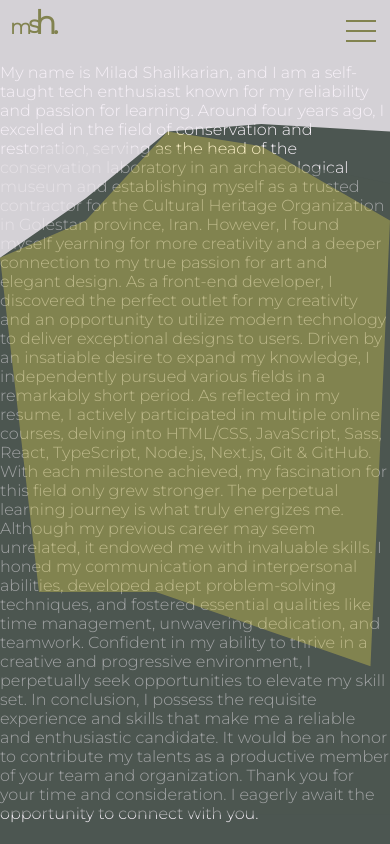
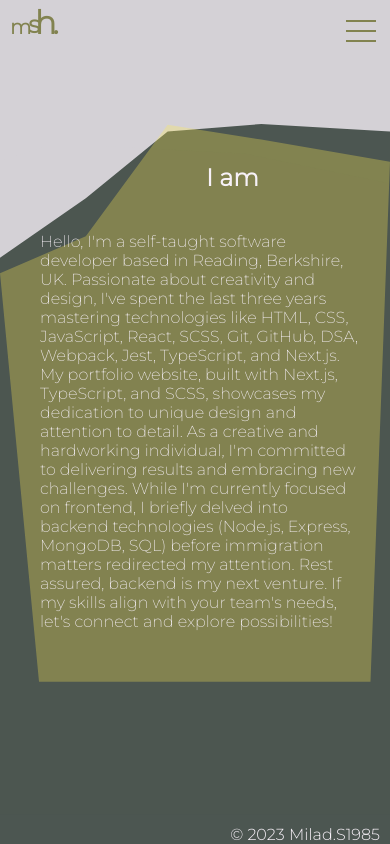
Before and after one commit to Milad64sh/portfolio-website, a Next.js app: page /about in a window 390 px wide. Built offline with nearby package versions, Linux system fonts and the light colour scheme.

Commit message:
final commit

```diff
--- a/package.json
+++ b/package.json
@@ -5,7 +5,8 @@
   "main": "index.js",
   "scripts": {
     "test": "echo \"Error: no test specified\" && exit 1",
-    "dev": "next dev"
+    "dev": "next dev",
+    "build": "next build"
   },
   "author": "",
   "license": "ISC",
--- a/pages/AboutContent.tsx
+++ b/pages/AboutContent.tsx
@@ -10,35 +10,23 @@ const AboutContent = () => {
         <div className={styles.HBGDarkGrey}></div>
         <div className={styles.HBGYellow}></div>
       </div>
-      <p className={styles.aboutP}>
-        My name is Milad Shalikarian, and I am a self-taught tech enthusiast
-        known for my reliability and passion for learning. Around four years
-        ago, I excelled in the field of conservation and restoration, serving as
-        the head of the conservation laboratory in an archaeological museum and
-        establishing myself as a trusted contractor for the Cultural Heritage
-        Organization in Golestan province, Iran. However, I found myself
-        yearning for more creativity and a deeper connection to my true passion
-        for art and elegant design. As a front-end developer, I discovered the
-        perfect outlet for my creativity and an opportunity to utilize modern
-        technology to deliver exceptional designs to users. Driven by an
-        insatiable desire to expand my knowledge, I independently pursued
-        various fields in a remarkably short period. As reflected in my resume,
-        I actively participated in multiple online courses, delving into
-        HTML/CSS, JavaScript, Sass, React, TypeScript, Node.js, Next.js, Git &
-        GitHub. With each milestone achieved, my fascination for this field only
-        grew stronger. The perpetual learning journey is what truly energizes
-        me. Although my previous career may seem unrelated, it endowed me with
-        invaluable skills. I honed my communication and interpersonal abilities,
-        developed adept problem-solving techniques, and fostered essential
-        qualities like time management, unwavering dedication, and teamwork.
-        Confident in my ability to thrive in a creative and progressive
-        environment, I perpetually seek opportunities to elevate my skill set.
-        In conclusion, I possess the requisite experience and skills that make
-        me a reliable and enthusiastic candidate. It would be an honor to
-        contribute my talents as a productive member of your team and
-        organization. Thank you for your time and consideration. I eagerly await
-        the opportunity to connect with you.
-      </p>
+      <div className={styles.content}>
+        <h3 className={styles.aboutH3}>I am</h3>
+        <p className={styles.aboutP}>
+          Hello, I'm a self-taught software developer based in Reading,
+          Berkshire, UK. Passionate about creativity and design, I've spent the
+          last three years mastering technologies like HTML, CSS, JavaScript,
+          React, SCSS, Git, GitHub, DSA, Webpack, Jest, TypeScript, and Next.js.
+          My portfolio website, built with Next.js, TypeScript, and SCSS,
+          showcases my dedication to unique design and attention to detail. As a
+          creative and hardworking individual, I'm committed to delivering
+          results and embracing new challenges. While I'm currently focused on
+          frontend, I briefly delved into backend technologies (Node.js,
+          Express, MongoDB, SQL) before immigration matters redirected my
+          attention. Rest assured, backend is my next venture. If my skills
+          align with your team's needs, let's connect and explore possibilities!
+        </p>
+      </div>
     </>
   );
 };
--- a/pages/about.module.scss
+++ b/pages/about.module.scss
@@ -118,12 +118,9 @@
     }
     transition: all 0.4s ease-in-out;
     .HBGYellow {
-      @media screen and (max-width: 767px) {
-        animation: yellowPart 2s forwards 0.7s;
-      }
       flex: 1;
       position: absolute;
-      opacity: 0;
+      opacity: 1;
       -webkit-clip-path: polygon(
         100% 0,
         67% 4%,
@@ -134,13 +131,13 @@
         100% 100%
       );
       clip-path: polygon(
-        100% 20%,
-        67% 10%,
-        43% 8%,
+        100% 10%,
+        67% 7%,
+        43% 5%,
         22% 20%,
         0% 25%,
-        10% 70%,
-        40% 70%,
+        10% 80%,
+        40% 80%,
         95% 80%
       );
       overflow: visible;
@@ -149,6 +146,9 @@
       height: 100%;
       background-color: rgba(#ffec51, 0.3);
       transition: all 0.4s ease-in-out;
+      @media screen and (max-width: 767px) {
+        margin-top: 4%;
+      }
       @media screen and (min-width: 767px) {
         opacity: 1;
         -webkit-clip-path: polygon(100% 20%, 0 25%, 0% 70%, 100% 80%);
@@ -157,7 +157,33 @@
     }
   }
 }
-
-.aboutP {
+.content {
+  display: flex;
+  flex-direction: column;
+  justify-content: start;
+  align-items: start;
+  margin-top: -100px;
+  z-index: 10000;
+  .aboutH3 {
+    flex: 1;
+    margin-left: 40%;
+    color: $light;
+    padding-left: 50px;
+    font-size: 1.5rem;
+  }
+  .aboutP {
+    color: $light;
+    padding-left: 40px;
+    padding-right: 30px;
+    font-weight: 200;
+  }
+}
+.footer {
+  position: absolute;
+  left: calc(100% - 159.767px);
+  top: calc(100% - 18.75px);
   color: $light;
+  text-align: end;
+  padding-right: 10px;
+  z-index: 20000;
 }
--- a/pages/about.tsx
+++ b/pages/about.tsx
@@ -4,6 +4,7 @@ import Navigation from './components/Navigation';
 import styles from './about.module.scss';
 import layout from './index.module.scss';
 import AboutContent from './AboutContent';
+import Footer from './components/Footer';
 
 const About = () => {
   const [isMobile, setIsMobile] = useState(false);
@@ -30,6 +31,9 @@ const About = () => {
       <div className={styles.header}>
         <AboutContent />
       </div>
+      <footer className={styles.footer}>
+        <Footer />
+      </footer>
     </>
   );
 };
--- a/pages/components/MobileNav.tsx
+++ b/pages/components/MobileNav.tsx
@@ -1,13 +1,22 @@
 import React, { useState, useEffect } from 'react';
 import styles from './mobileNav.module.scss';
 import { SiAboutdotme } from 'react-icons/si';
-import { GoMail } from 'react-icons/go';
+import { BiLogoGmail } from 'react-icons/bi';
 import { FaGithub } from 'react-icons/fa';
 import Link from 'next/link';
 
 const MobileNav = () => {
   const [isMenuOpen, setIsMenuOpen] = useState(false);
   const [showIcons, setShowIcons] = useState(false);
+
+  const myEmailAddress = 'm.shalikarian@gmail.com';
+  const githubProfileLink = 'https://github.com/Milad64sh';
+
+  const handleLinkClick = () => {
+    const mailToLink = `mailto:${myEmailAddress}`;
+    window.open(mailToLink, '_blank');
+    console.log('email pop up opened');
+  };
   const toggleMenu = () => {
     setShowIcons((showIcons) => !showIcons);
     setIsMenuOpen((prev) => !prev);
@@ -45,9 +54,9 @@ const MobileNav = () => {
                   showIcons ? styles.visible : ''
                 }`}
               >
-                <Link href='/contact' legacyBehavior>
-                  <a className={styles.menuItem}>
-                    <GoMail />
+                <Link href='#' legacyBehavior passHref>
+                  <a className={styles.menuItem} onClick={handleLinkClick}>
+                    <BiLogoGmail />
                   </a>
                 </Link>
               </li>
@@ -56,8 +65,8 @@ const MobileNav = () => {
                   showIcons ? styles.visible : ''
                 }`}
               >
-                <Link href='/contact' legacyBehavior>
-                  <a className={styles.menuItem}>
+                <Link href={githubProfileLink} legacyBehavior passHref>
+                  <a className={styles.menuItem} target='_blank'>
                     <FaGithub />
                   </a>
                 </Link>
--- a/pages/components/Navigation.tsx
+++ b/pages/components/Navigation.tsx
@@ -6,6 +6,15 @@ import { FaGithub } from 'react-icons/fa';
 import Link from 'next/link';
 
 const navigation: React.FC = () => {
+  const myEmailAddress = 'm.shalikarian@gmail.com';
+  const githubProfileLink = 'https://github.com/Milad64sh';
+
+  const handleLinkClick = () => {
+    const mailToLink = `mailto:${myEmailAddress}`;
+    window.open(mailToLink, '_blank');
+    console.log('email pop up opened');
+  };
+
   return (
     <>
       <nav className={styles.nav}>
@@ -27,15 +36,15 @@ const navigation: React.FC = () => {
               </Link>
             </li>
             <li>
-              <Link href='/contact' legacyBehavior>
-                <a className={styles.menuItem}>
+              <Link href='#' legacyBehavior passHref>
+                <a className={styles.menuItem} onClick={handleLinkClick}>
                   <BiLogoGmail />
                 </a>
               </Link>
             </li>
             <li>
-              <Link href='/contact' legacyBehavior>
-                <a className={styles.menuItem}>
+              <Link href={githubProfileLink} legacyBehavior passHref>
+                <a className={styles.menuItem} target='_blank'>
                   <FaGithub />
                 </a>
               </Link>
--- a/pages/components/footer.tsx
+++ b/pages/components/footer.tsx
@@ -1,7 +1,7 @@
 import React from 'react';
 
-const footer = () => {
-  return <div>footer</div>;
+const Footer = () => {
+  return <div>&copy; {new Date().getFullYear()} Milad.S1985</div>;
 };
 
-export default footer;
+export default Footer;
--- a/pages/index.tsx
+++ b/pages/index.tsx
@@ -1,4 +1,5 @@
 // pages/index.js
+import Footer from './components/footer';
 import styles from './index.module.scss';
 import Layout from './layout';
 
--- a/pages/layout.tsx
+++ b/pages/layout.tsx
@@ -4,6 +4,7 @@ import { ReactNode } from 'react';
 import Navigation from './components/Navigation';
 import MobileNav from './components/MobileNav';
 import styles from './index.module.scss';
+import Footer from './components/Footer';
 
 interface LayoutProps {
   children: ReactNode;
@@ -36,6 +37,9 @@ const Layout: React.FC<LayoutProps> = ({ children }) => {
           <Header />
         </header>
         <main>{children}</main>
+        <footer className={styles.footer}>
+          <Footer />
+        </footer>
       </div>
     </>
   );
```
Also changed, not shown: pages/index.module.scss (+11 -0 lines).
